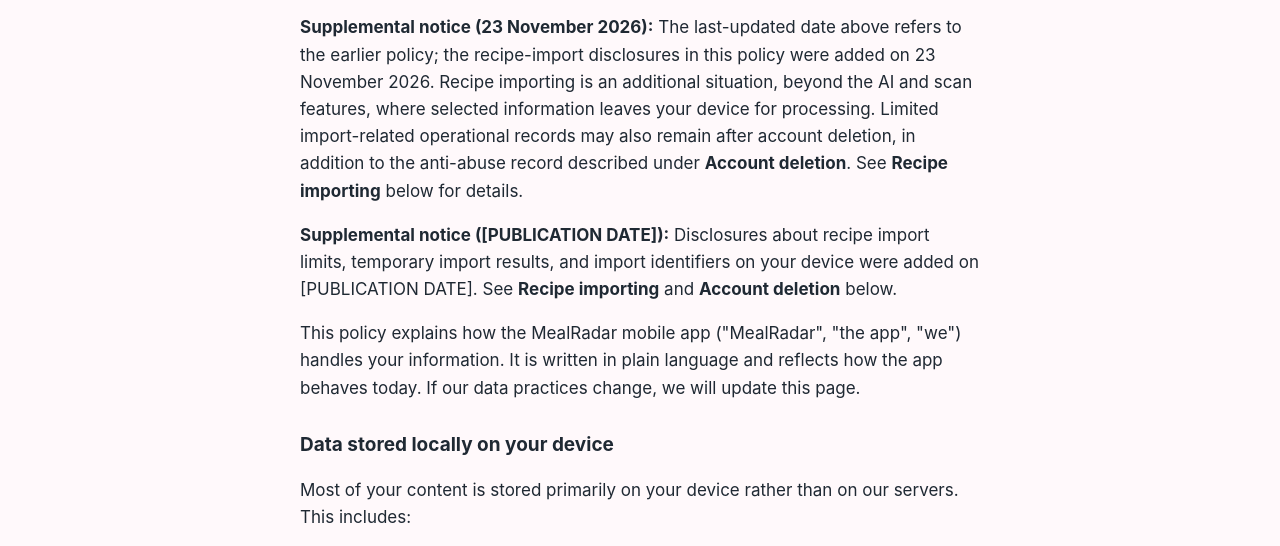
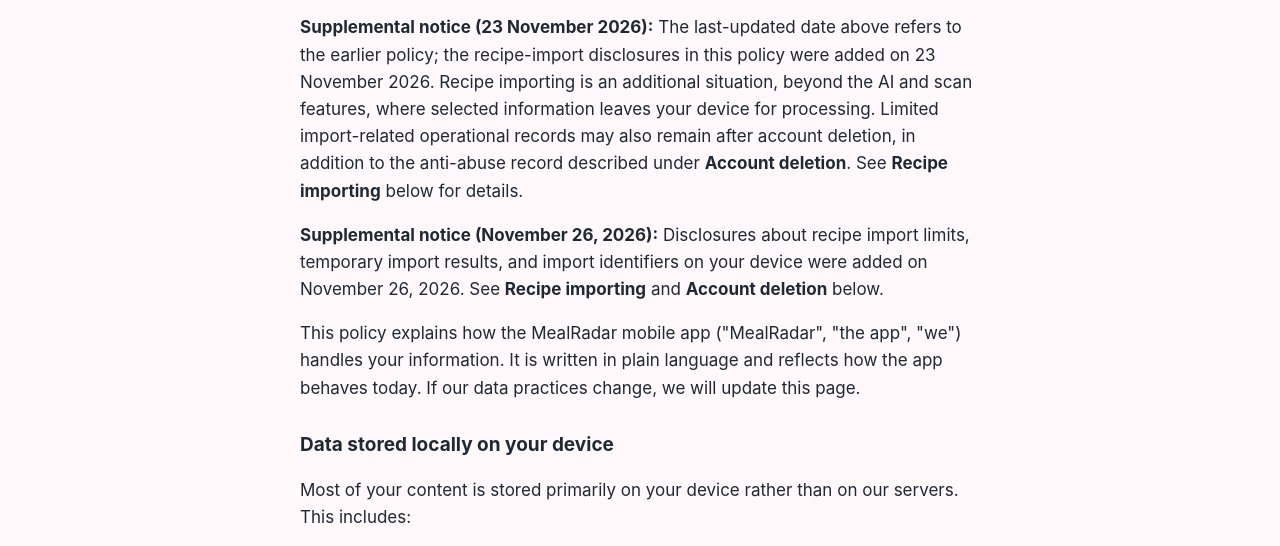
Before and after one commit to snigdha26d/mealradar-legal-site, a plain HTML site: page privacy.html in a window 1280 px wide. Shown: the part 240-786 px from the top of the page. Drawn offline with Linux system fonts and the light colour scheme.

Commit message:
docs: finalize import allowance disclosure date

```diff
--- a/privacy.html
+++ b/privacy.html
@@ -26,9 +26,9 @@
       operational records may also remain after account deletion, in addition to
       the anti-abuse record described under <strong>Account deletion</strong>.
       See <strong>Recipe importing</strong> below for details.</p>
-    <p><strong>Supplemental notice ([PUBLICATION DATE]):</strong> Disclosures
+    <p><strong>Supplemental notice (November 26, 2026):</strong> Disclosures
       about recipe import limits, temporary import results, and import
-      identifiers on your device were added on [PUBLICATION DATE]. See
+      identifiers on your device were added on November 26, 2026. See
       <strong>Recipe importing</strong> and <strong>Account deletion</strong>
       below.</p>
 
```
